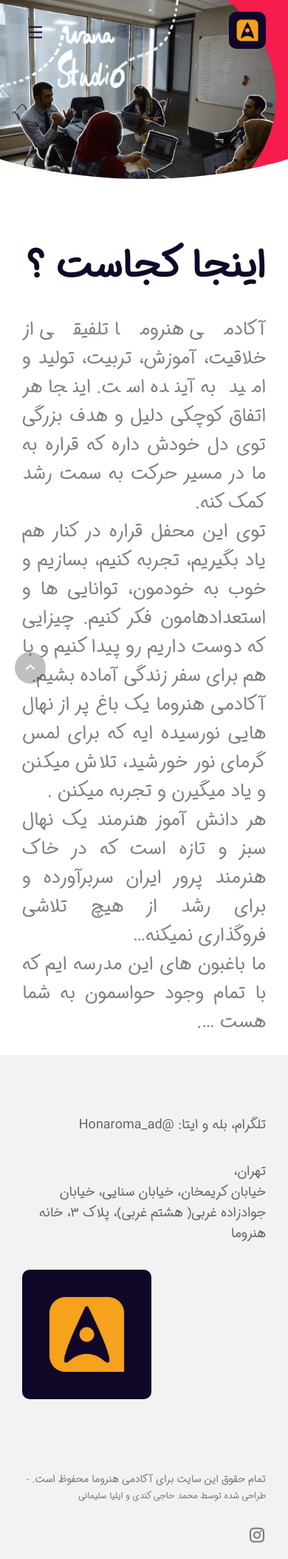
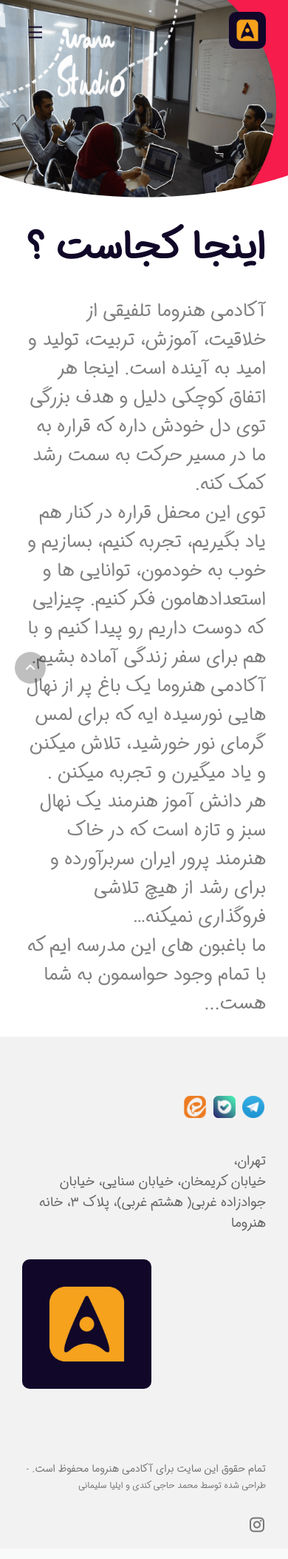
Before and after one commit to mohammad488/HonaromaAcademyUI, a Flask app: page /about in a window 390 px wide. Shown: the whole page at 74% size. After the commit the page ends 2071 px from the top, so only its background shows below. Run offline with Flask 3, Linux system fonts and the light colour scheme.

Commit message:
Bugs Fixed!

```diff
--- a/static/css/aboutUsPage.css
+++ b/static/css/aboutUsPage.css
@@ -12,6 +12,11 @@
     flex-direction: column;
     align-items: center;
     width: 100%;
+}
+
+#intro-container .col-12{
+    min-height: 35vh;
+    max-width: 100%;
 }
 
 @media (min-width: 768px) {
@@ -85,10 +90,11 @@
 
 #details-container>.section-title {
     text-align: right;
+    margin: 0;
 }
 
 #details-container>.section-subtitle {
-    text-align: justify;
+    text-align: right;
 }
 
 #details-container>.section-title {
--- a/static/css/contactUsPage.css
+++ b/static/css/contactUsPage.css
@@ -83,7 +83,8 @@
   width: 100%;
   display: flex;
   justify-content: center;
-  margin-bottom: 30px;
+  padding-bottom: 30px;
+  background-color: #fff;
 }
 
 .contact-fields form {
--- a/static/css/main.css
+++ b/static/css/main.css
@@ -583,7 +583,7 @@ footer>.row {
 .card {
     padding: 24.4px;
     box-shadow: 0 10px 50px rgba(0, 0, 0, 0.08), 0 13px 45px rgba(0, 0, 0, 0.08);
-    margin: 18px 10px;
+    margin: 0 10px 18px 10px;
     border-radius: 20px;
 }
 
@@ -606,7 +606,7 @@ footer>.row {
 .card .description {
     color: #808080;
     font-size: 20px;
-    text-align: justify;
+    text-align: right;
     margin: 0;
 }
 
--- a/static/css/mainPage.css
+++ b/static/css/mainPage.css
@@ -683,6 +683,8 @@
 .creative-service-container a.creative-link {
   margin: 15px auto;
   font-size: 15px;
+  width: 70px;
+  text-align: center;
 }
 
 @media (min-width: 768px) {
--- a/static/css/ourServicesPage.css
+++ b/static/css/ourServicesPage.css
@@ -10,6 +10,10 @@
   #intro-container {
     padding: 0 30px;
     height: 50vh;
+  }
+
+  #intro-container.school-intro{
+    height: 65vh;
   }
 
   #intro-container .section-subtitle {
--- a/templates/about-us.html
+++ b/templates/about-us.html
@@ -120,7 +120,7 @@
                 هر دانش آموز هنرمند یک نهال سبز و تازه است که در خاک هنرمند پرور ایران سربرآورده و برای رشد از هیچ تلاشی
                 فروگذاری نمیکنه…
                 <br />
-                ما باغبون های این مدرسه ایم که با تمام وجود حواسمون به شما هست ….
+                ما باغبون های این مدرسه ایم که با تمام وجود حواسمون به شما هست...
 
             </p>
         </div>
@@ -264,7 +264,17 @@
         <footer class="container">
             <div class="row">
                 <div class="col-md-8 footer-info-conntainer">
-                    <p class="footer-info">تلگرام، بله و ایتا: @Honaroma_ad</p>
+                    <p class="footer-info social">
+                        <a href="https://t.me/Honaroma_ad">
+                            <img src="/static/images/Telegram_logo.svg.webp" />
+                        </a>
+                        <a href="https://ble.ir/Honaroma_ad">
+                            <img src="/static/images/bale.jpg" />
+                        </a>
+                        <a href="https://eitaa.com/honaroma_ad">
+                            <img src="/static/images/Eitaa-vector-logo.png" />
+                        </a>
+                    </p>
                     <br />
                     <p class="footer-info">تهران،<br /> خیابان کریمخان، خیابان سنایی، خیابان جوادزاده غربی( هشتم غربی)، پلاک
                         ۳، خانه هنروما
--- a/templates/index.html
+++ b/templates/index.html
@@ -256,7 +256,7 @@
                 <div class="col-md-4">
                     <div class="venture-box">
                         <img height="150" src="/static/images/allamehelli.jpeg" />
-                        <p class="venture-title">مدارس علامه حلی</p>
+                        <p class="venture-title">موسسه علامه حلی</p>
                     </div>
                 </div>
                 <div class="col-md-4">
@@ -289,7 +289,7 @@
             <div class="row">
                 <div id="contact-us-text" class="col-md-6  animation" data-animation="animate__fadeInLeft">
                     <p class="section-title">
-                        <b>با ما ارتباط بگیرید...</b>
+                        <b>منتظر شنیدن شماییم!</b>
                     </p>
                     <a class="creative-link btn" href="{{ url_for('contactus') }}">
                         ارتباط با ما
```
Also changed, not shown: templates/hoom-services.html (+11 -1 lines), templates/job-posts.html (+11 -1 lines), templates/our-team.html (+11 -1 lines), templates/school-services.html (+12 -2 lines), templates/student-services.html (+12 -2 lines), templates/teacher-services.html (+11 -1 lines).
